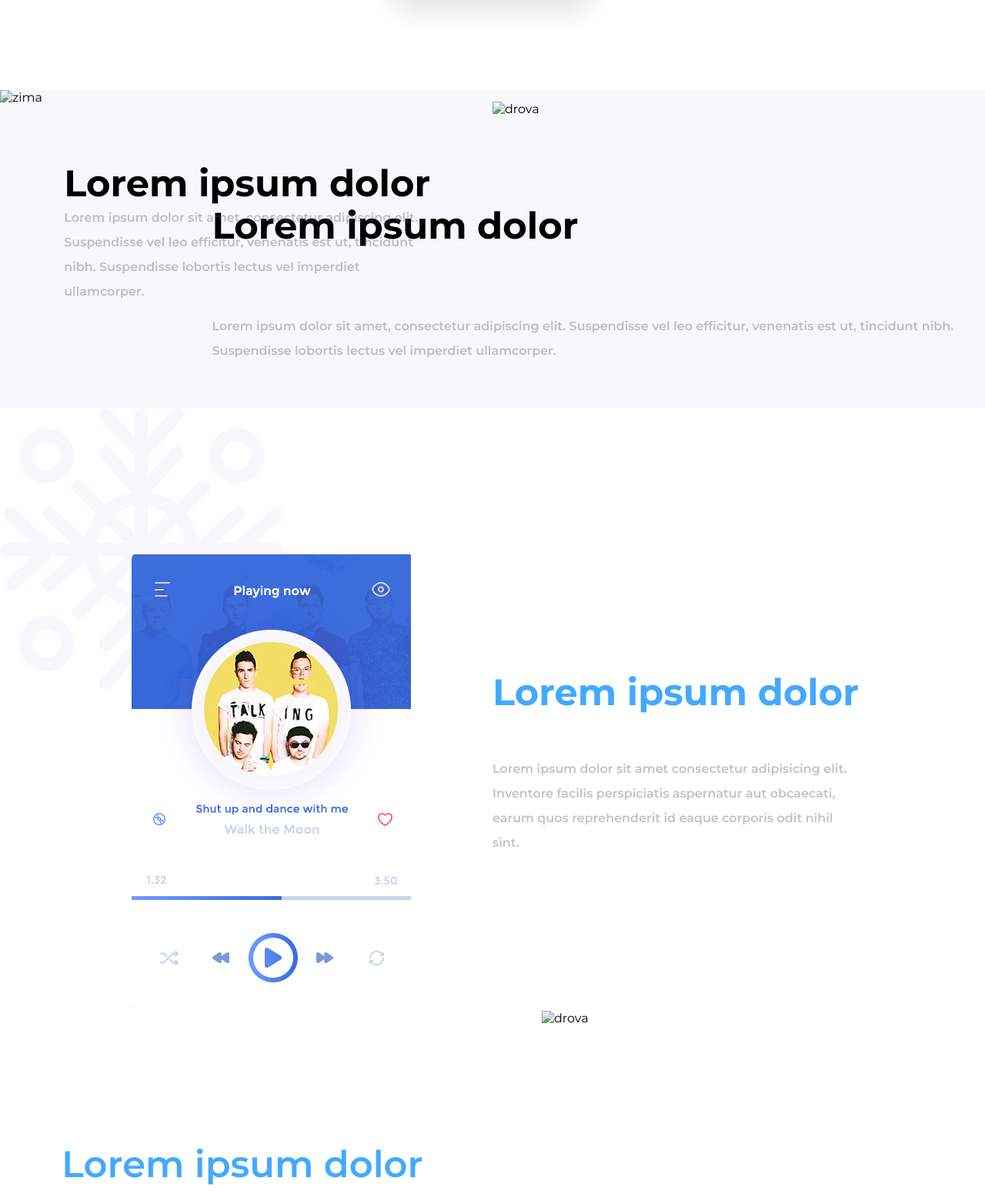
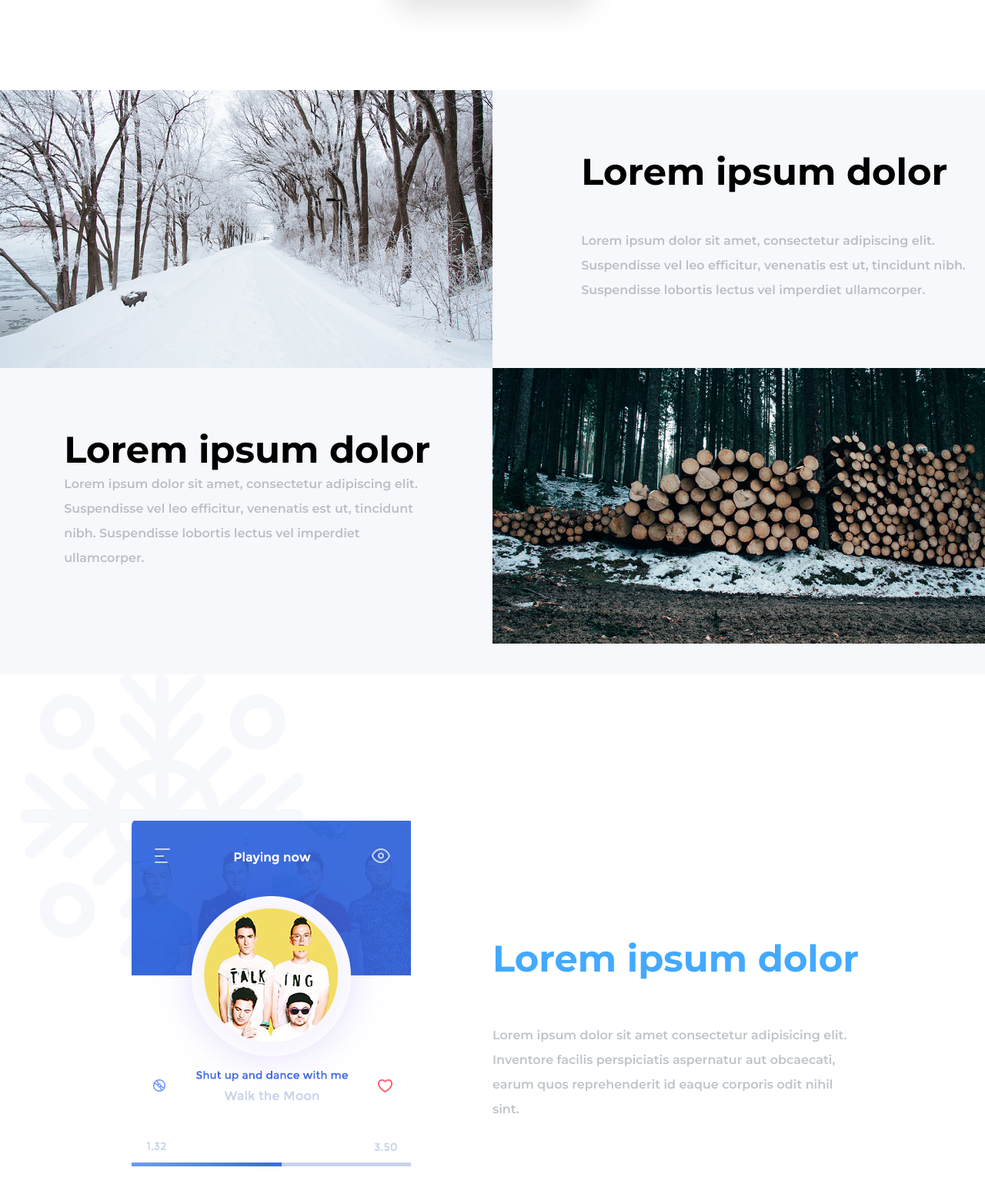
Before and after one commit to frontendkastet/homework3, a plain HTML site: page index.html in a window 1280 px wide. Shown: the part 1951-3498 px from the top of the page at 77% size. Drawn offline with Linux system fonts and the light colour scheme; the site is published under a folder, as on GitHub Pages, so addresses that start at the root find nothing.

Commit message:
add the points before every all img links

```diff
--- a/index.html
+++ b/index.html
@@ -68,7 +68,7 @@
         </section><!--./container3.-->
 
         <section class="container4">
-            <img class="pic1" src="/images/Zima.png" alt="zima">
+            <img class="pic1" src="./images/Zima.png" alt="zima">
             <div class="tline1">
                 <h2 class="l1h2">Lorem ipsum dolor</h2>
                 <p>Lorem ipsum dolor sit amet, consectetur adipiscing elit.
@@ -86,7 +86,7 @@
                 Suspendisse lobortis lectus vel imperdiet ullamcorper.
                 </p>
             </div>
-            <img class="pic2" src="/images/drova.png" alt="drova">
+            <img class="pic2" src="./images/drova.png" alt="drova">
              </section><!--./container4.1-->
 
              <section class="container5">
@@ -113,11 +113,11 @@
                     Suspendisse lobortis lectus vel imperdiet ullamcorper.
                     </p>
                 </div>
-                <img class="pic51" src="/images/apss2.png" alt="drova">
+                <img class="pic51" src="./images/apss2.png" alt="drova">
                  </section><!--./container5.1-->
 
                 <section class="container6">
-                    <img src="/images/CHUVAK.png" alt="chuvak">
+                    <img src="./images/CHUVAK.png" alt="chuvak">
                     <div class="container__inner">
                         <h2 class="title__inner">Template is awesome</h2>
                         <p class="par__inner">Lorem ipsum dolor sit amet,
@@ -137,7 +137,7 @@
                     </div>
                 </section>
             <footer>
-                <img src="/images/les.png" alt="les">
+                <img src="./images/les.png" alt="les">
             </footer>
     </div><!-- /wrapper -->
 </body>
--- a/style.css
+++ b/style.css
@@ -293,6 +293,7 @@ padding-top: 7%;
     background-image: url(./images/Snowflake.png);
     background-repeat: no-repeat;
     background-size: 23em;
+    background-position-x: 3%;
 }
 
 .par2{
```
Also changed, not shown: New Text Document.txt.
